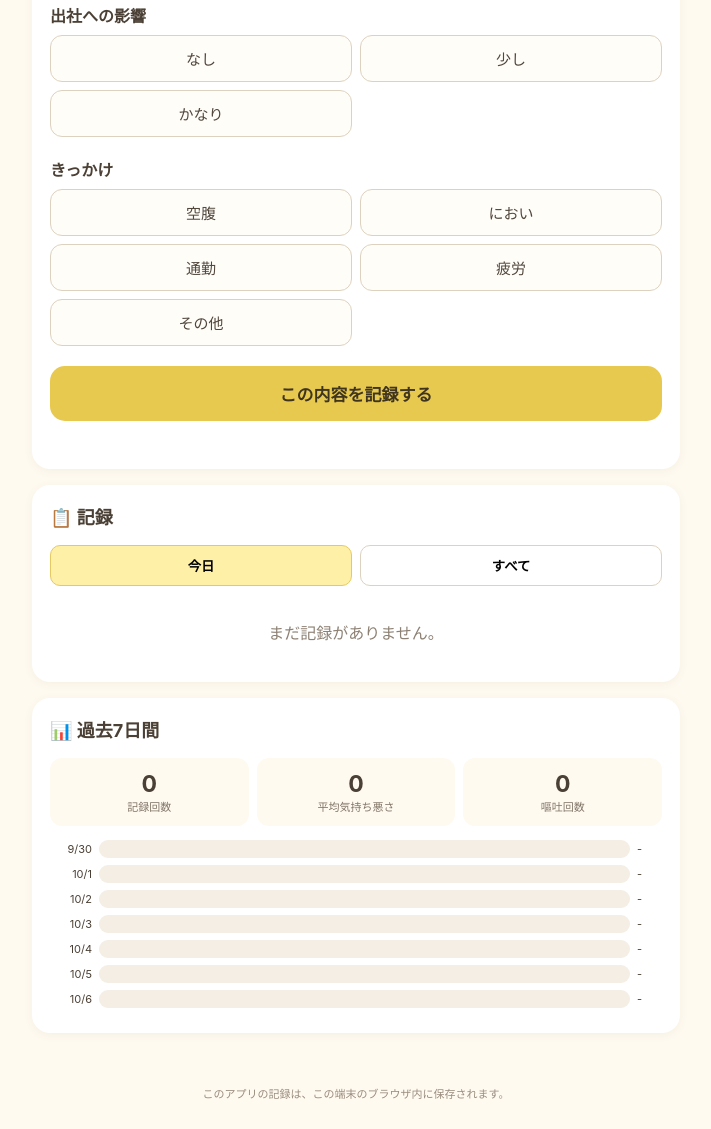
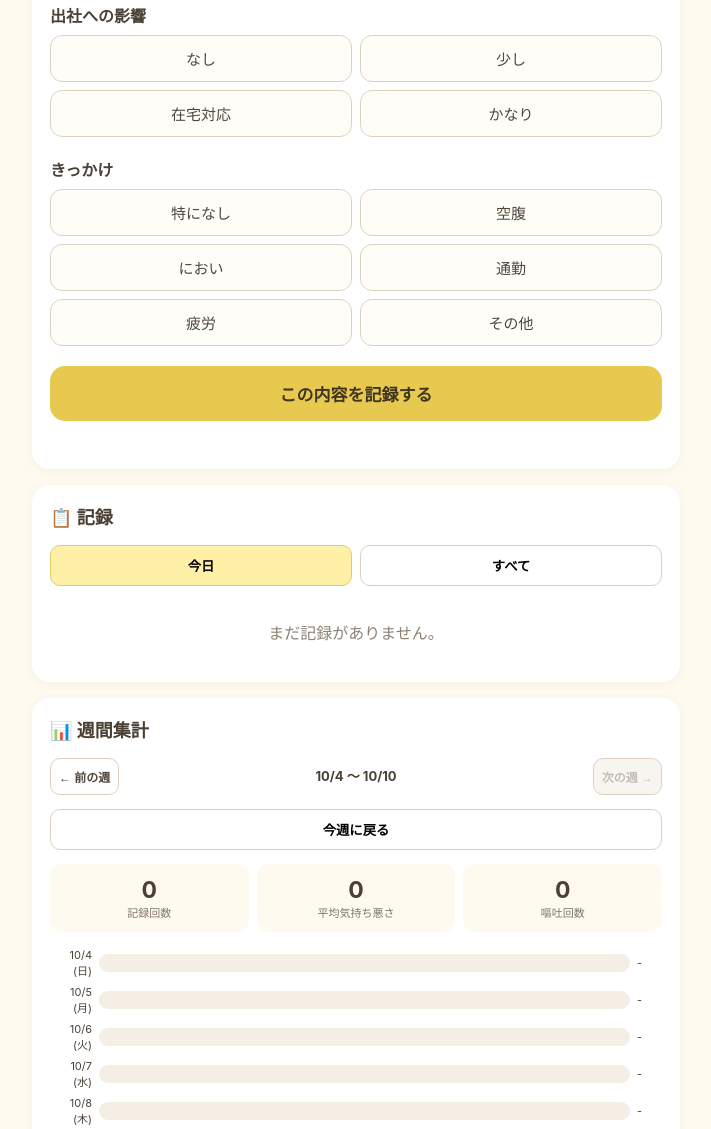
Before and after one commit to Ayaka0407/taichou-log2, a plain HTML site: page index.html in a window 1280 px wide. Shown: the part 721-1850 px from the top of the page, without its empty margins (284-995 px from the left). Drawn offline with Linux system fonts and the light colour scheme.

Commit message:
Update index.html

```diff
--- a/index.html
+++ b/index.html
@@ -221,8 +221,38 @@ input[type="range"] {
   color: #817567;
 }
 
+.week-navigation {
+  display: flex;
+  align-items: center;
+  gap: 7px;
+  margin-bottom: 14px;
+}
+
+.week-navigation button {
+  border: 1px solid #ddd2bf;
+  background: white;
+  color: #51473d;
+  border-radius: 10px;
+  padding: 9px 8px;
+  font-size: 12px;
+  font-weight: 600;
+}
+
+.week-navigation button:disabled {
+  color: #c5bdb3;
+  background: #f8f5f0;
+}
+
+.week-title {
+  flex: 1;
+  text-align: center;
+  font-size: 13px;
+  font-weight: 700;
+  line-height: 1.4;
+}
+
 .chart {
-  margin-top: 14px;
+  margin-top: 16px;
 }
 
 .bar-row {
@@ -300,6 +330,7 @@ footer {
   <div class="section">
     <label>食事</label>
     <div class="options" id="mealOptions">
+      <button class="option" data-value="多い">多い</button>
       <button class="option" data-value="普通">普通</button>
       <button class="option" data-value="少なめ">少なめ</button>
       <button class="option" data-value="ほぼ無理">ほぼ無理</button>
@@ -319,6 +350,7 @@ footer {
     <div class="options" id="workOptions">
       <button class="option" data-value="なし">なし</button>
       <button class="option" data-value="少し">少し</button>
+      <button class="option" data-value="在宅対応">在宅対応</button>
       <button class="option" data-value="かなり">かなり</button>
     </div>
   </div>
@@ -326,6 +358,7 @@ footer {
   <div class="section">
     <label>きっかけ</label>
     <div class="options" id="triggerOptions">
+      <button class="option" data-value="特になし">特になし</button>
       <button class="option" data-value="空腹">空腹</button>
       <button class="option" data-value="におい">におい</button>
       <button class="option" data-value="通勤">通勤</button>
@@ -350,7 +383,17 @@ footer {
 </div>
 
 <div class="card">
-  <h2>📊 過去7日間</h2>
+  <h2>📊 週間集計</h2>
+
+  <div class="week-navigation">
+    <button id="previousWeek">← 前の週</button>
+    <div class="week-title" id="weekTitle"></div>
+    <button id="nextWeek">次の週 →</button>
+  </div>
+
+  <button class="tab" id="currentWeekButton" style="width:100%; margin-bottom:14px;">
+    今週に戻る
+  </button>
 
   <div class="summary">
     <div class="summary-item">
@@ -393,13 +436,18 @@ let current = {
 
 let viewMode = "today";
 
+// 週間集計の基準日。
+// 0 = 今週、-1 = 先週、-2 = 2週間前...
+let selectedWeekOffset = 0;
+
 function selectOption(groupId, key) {
+
   const group = document.getElementById(groupId);
 
   group.querySelectorAll(".option").forEach(button => {
-    button.classList.remove("selected");
 
     button.onclick = () => {
+
       group.querySelectorAll(".option").forEach(b => {
         b.classList.remove("selected");
       });
@@ -407,6 +455,7 @@ function selectOption(groupId, key) {
       button.classList.add("selected");
       current[key] = button.dataset.value;
     };
+
   });
 }
 
@@ -425,12 +474,13 @@ nausea.addEventListener("input", () => {
 
 document.getElementById("saveButton").addEventListener("click", () => {
 
-  if (!current.time ||
-      !current.meal ||
-      !current.vomit ||
-      !current.work ||
-      !current.trigger) {
-
+  if (
+    !current.time ||
+    !current.meal ||
+    !current.vomit ||
+    !current.work ||
+    !current.trigger
+  ) {
     showMessage("未選択の項目があります。");
     return;
   }
@@ -480,7 +530,9 @@ function resetForm() {
 }
 
 function showMessage(text) {
+
   const message = document.getElementById("message");
+
   message.textContent = text;
 
   setTimeout(() => {
@@ -499,15 +551,17 @@ function formatDate(dateString) {
   ).padStart(2, "0")}`;
 }
 
+function getLocalDateKey(date) {
+
+  return `${date.getFullYear()}-${String(
+    date.getMonth() + 1
+  ).padStart(2, "0")}-${String(
+    date.getDate()
+  ).padStart(2, "0")}`;
+}
+
 function todayString() {
-
-  const d = new Date();
-
-  return `${d.getFullYear()}-${String(
-    d.getMonth() + 1
-  ).padStart(2, "0")}-${String(
-    d.getDate()
-  ).padStart(2, "0")}`;
+  return getLocalDateKey(new Date());
 }
 
 function render() {
@@ -517,23 +571,21 @@ function render() {
   let filtered = records;
 
   if (viewMode === "today") {
+
     filtered = records.filter(record => {
+
       const d = new Date(record.date);
 
-      const date =
-        `${d.getFullYear()}-${String(
-          d.getMonth() + 1
-        ).padStart(2, "0")}-${String(
-          d.getDate()
-        ).padStart(2, "0")}`;
+      return getLocalDateKey(d) === todayString();
 
-      return date === todayString();
     });
   }
 
   if (filtered.length === 0) {
+
     container.innerHTML =
       '<div class="empty">まだ記録がありません。</div>';
+
   } else {
 
     container.innerHTML = filtered.map(record => {
@@ -610,70 +662,108 @@ document.getElementById("allTab").onclick = () => {
   render();
 };
 
+/*
+  日曜日始まりの週を取得する。
+
+  offset = 0  → 今週
+  offset = -1 → 先週
+  offset = -2 → 2週間前
+*/
+function getWeekRange(offset) {
+
+  const today = new Date();
+
+  today.setHours(0, 0, 0, 0);
+
+  const sunday = new Date(today);
+
+  sunday.setDate(
+    today.getDate() - today.getDay() + (offset * 7)
+  );
+
+  const saturday = new Date(sunday);
+
+  saturday.setDate(sunday.getDate() + 6);
+
+  return {
+    start: sunday,
+    end: saturday
+  };
+}
+
+function formatWeekDate(date) {
+
+  return `${date.getMonth() + 1}/${date.getDate()}`;
+}
+
 function renderSummary() {
 
-  const now = new Date();
+  const range = getWeekRange(selectedWeekOffset);
 
-  const sevenDaysAgo =
-    new Date(now.getTime() - 7 * 24 * 60 * 60 * 1000);
+  const weekRecords = records.filter(record => {
 
-  const last7 = records.filter(record => {
-    return new Date(record.date) >= sevenDaysAgo;
+    const date = new Date(record.date);
+
+    return date >= range.start &&
+           date < new Date(
+             range.end.getFullYear(),
+             range.end.getMonth(),
+             range.end.getDate() + 1
+           );
   });
 
+  const weekTitle =
+    `${formatWeekDate(range.start)} ～ ${formatWeekDate(range.end)}`;
+
+  document.getElementById("weekTitle").textContent =
+    weekTitle;
+
   document.getElementById("count7").textContent =
-    last7.length;
+    weekRecords.length;
 
   const avg =
-    last7.length
+    weekRecords.length
       ? (
-          last7.reduce(
+          weekRecords.reduce(
             (sum, record) => sum + record.nausea,
             0
-          ) / last7.length
+          ) / weekRecords.length
         ).toFixed(1)
       : "0";
 
   document.getElementById("avg7").textContent = avg;
 
   document.getElementById("vomit7").textContent =
-    last7.filter(record => record.vomit === "あり").length;
+    weekRecords.filter(
+      record => record.vomit === "あり"
+    ).length;
 
-  renderChart(last7);
+  renderChart(range, weekRecords);
+
+  document.getElementById("nextWeek").disabled =
+    selectedWeekOffset >= 0;
 }
 
-function renderChart(last7) {
+function renderChart(range, weekRecords) {
 
   const chart = document.getElementById("chart");
 
   const data = [];
 
-  for (let i = 6; i >= 0; i--) {
+  for (let i = 0; i < 7; i++) {
 
-    const date = new Date();
+    const date = new Date(range.start);
 
-    date.setHours(0, 0, 0, 0);
-    date.setDate(date.getDate() - i);
+    date.setDate(range.start.getDate() + i);
 
-    const key =
-      `${date.getFullYear()}-${String(
-        date.getMonth() + 1
-      ).padStart(2, "0")}-${String(
-        date.getDate()
-      ).padStart(2, "0")}`;
+    const key = getLocalDateKey(date);
 
-    const dayRecords = last7.filter(record => {
+    const dayRecords = weekRecords.filter(record => {
 
       const d = new Date(record.date);
 
-      const recordKey =
-        `${d.getFullYear()}-${String(
-          d.getMonth() + 1
-        ).padStart(2, "0")}-${String(
-          d.getDate()
-        ).padStart(2, "0")}`;
+      return getLocalDateKey(d) === key;
 
-      return recordKey === key;
     });
 
     const average =
@@ -684,8 +774,19 @@ function renderChart(last7) {
           ) / dayRecords.length
         : 0;
 
+    const weekdays = [
+      "日",
+      "月",
+      "火",
+      "水",
+      "木",
+      "金",
+      "土"
+    ];
+
     data.push({
-      label: `${date.getMonth() + 1}/${date.getDate()}`,
+      label:
+        `${date.getMonth() + 1}/${date.getDate()} (${weekdays[date.getDay()]})`,
       value: average
     });
   }
@@ -718,14 +819,40 @@ function renderChart(last7) {
   }).join("");
 }
 
+document.getElementById("previousWeek").onclick = () => {
+
+  selectedWeekOffset--;
+
+  renderSummary();
+};
+
+document.getElementById("nextWeek").onclick = () => {
+
+  if (selectedWeekOffset < 0) {
+    selectedWeekOffset++;
+    renderSummary();
+  }
+};
+
+document.getElementById("currentWeekButton").onclick = () => {
+
+  selectedWeekOffset = 0;
+
+  renderSummary();
+};
+
 render();
 </script>
 
 <script>
 if ("serviceWorker" in navigator) {
+
   window.addEventListener("load", () => {
+
     navigator.serviceWorker.register("sw.js");
+
   });
+
 }
 </script>
 
```
